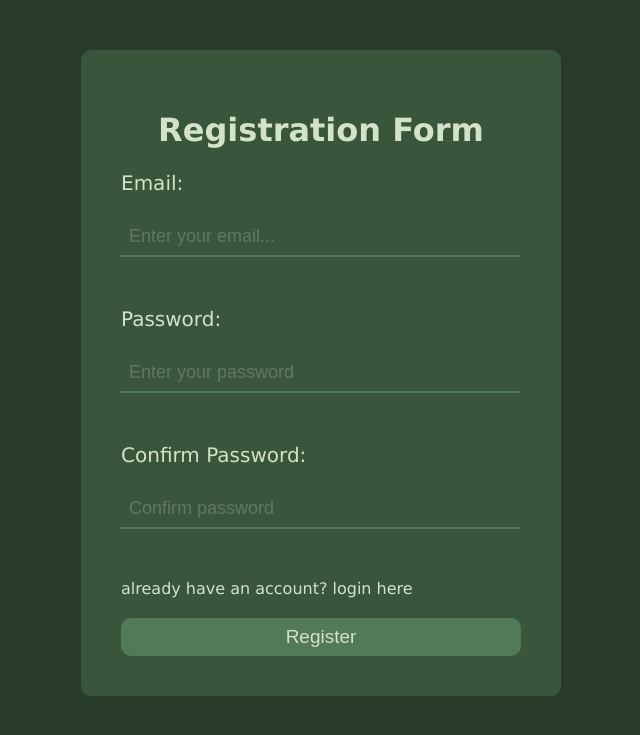
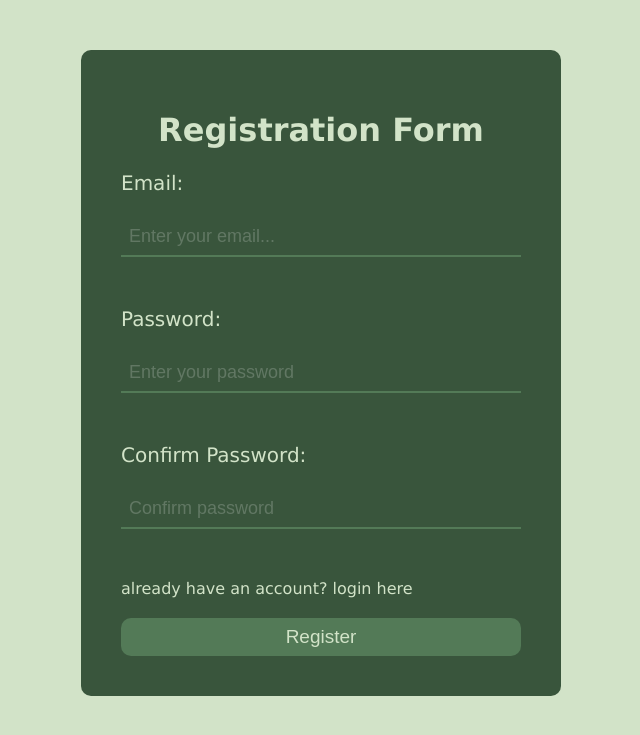
Before and after one commit to HemanthHamu/blog-app, a Node server app: page /signup in a window 1280 px wide. Shown: the top 735 px of the page, without its empty margins (319-959 px from the left). Run offline with Node 20, Linux system fonts and the light colour scheme; some libraries are stand-ins or nearby versions.

Commit message:
modified

```diff
--- a/views/register.ejs
+++ b/views/register.ejs
@@ -5,7 +5,6 @@
     <style>
       body {
         background-color: #d2e3c8;
-        background-color: #283a29;
         font-family: "Lucida Sans", "Lucida Sans Regular", "Lucida Grande",
           "Lucida Sans Unicode", Geneva, Verdana, sans-serif;
       }
```
